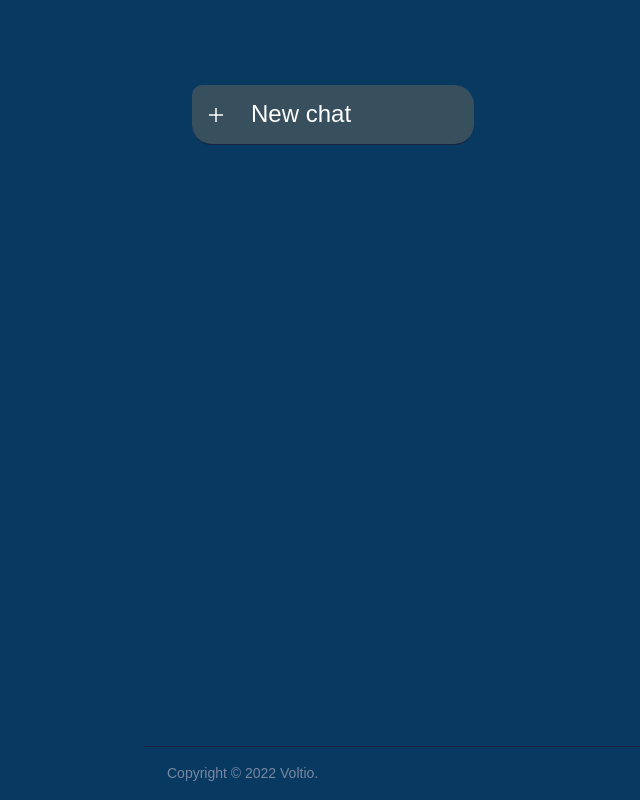
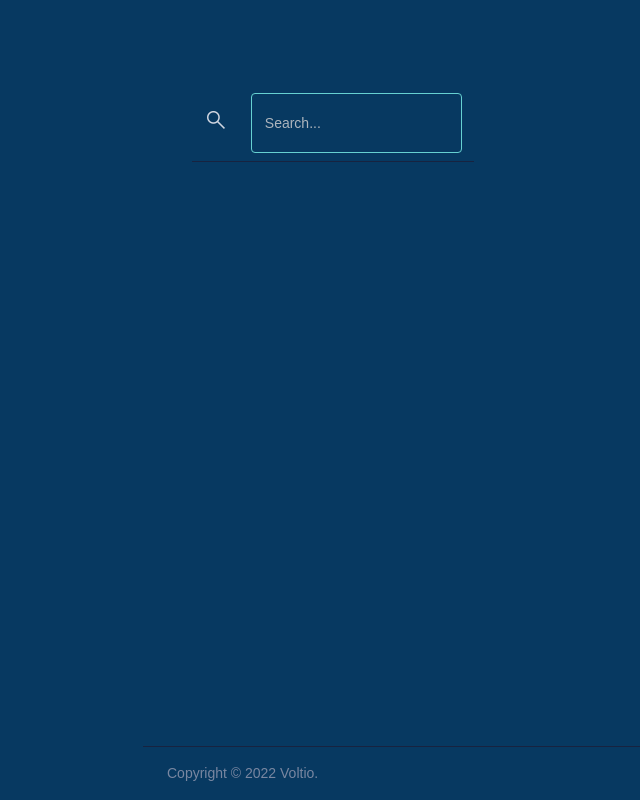
Before and after one commit to neavesVoltio/voltioApp2023, a website with bundled scripts: page src/views/messages.html in a window 1280 px wide. Shown: the whole page, without its empty margins (97-737 px from the left). Built offline with nearby package versions, Linux system fonts and the light colour scheme; no server answers.

Commit message:
change to search box

```diff
--- a/src/views/messages.html
+++ b/src/views/messages.html
@@ -24,17 +24,22 @@
       'GRAD' 0,
       'opsz' 48
     }
+    .customerName, .circle, .chatTitleText {
+      user-select: none;
+    }
 
     .senderName {
       color:#0f2eda; /* Color de texto azul celeste */
       text-align: left;
       margin-bottom: 15px;
+      user-select: none;
     }
 
     .receiverName {
       color:#869de2; /* Color de texto azul celeste */
       text-align: left;
       margin-bottom: 15px;
+      user-select: none;
     }
 
     .receiverMessageBox {
@@ -140,7 +145,7 @@
                   <!-- Columna de personas -->
 
                   <!-- Inicia botom de chat -->
-                  <div class="container mb-2" id="newChatButton" style="display: block;">
+                  <div class="container mb-2" id="newChatButton" style="display: none;">
                     <div class="row">
                       <div class="col-12">
                         <div class="row align-items-center border-bottom py-2 newChat-button" >
@@ -152,7 +157,7 @@
                       </div>
                     </div>
                   </div>
-                  <div class="container mb-2" id="searchChatButton" style="display: none;">
+                  <div class="container mb-2" id="searchChatButton" >
                     <div class="row">
                       <div class="col-12">
                         <div class="row align-items-center border-bottom py-2">
```
